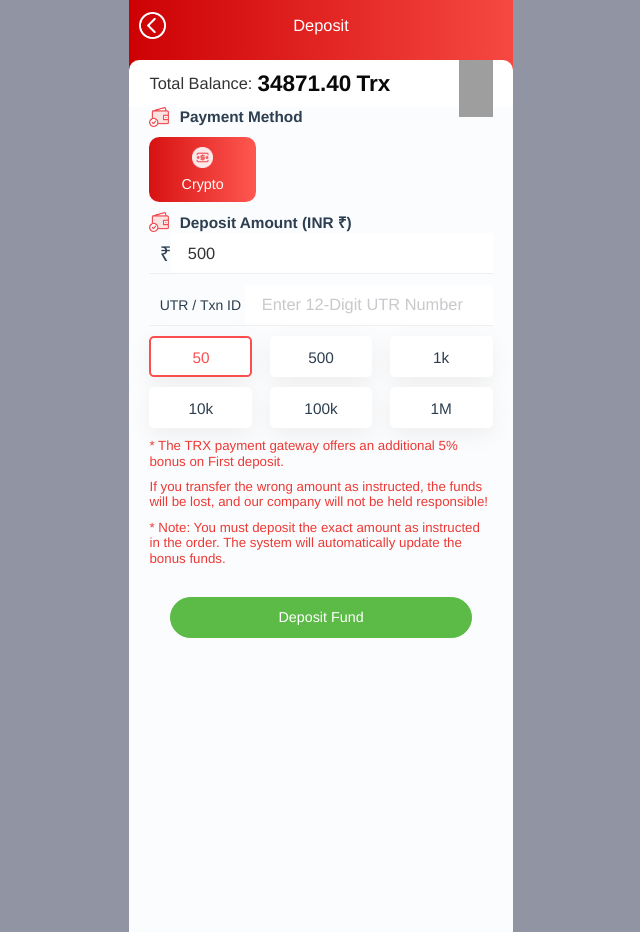
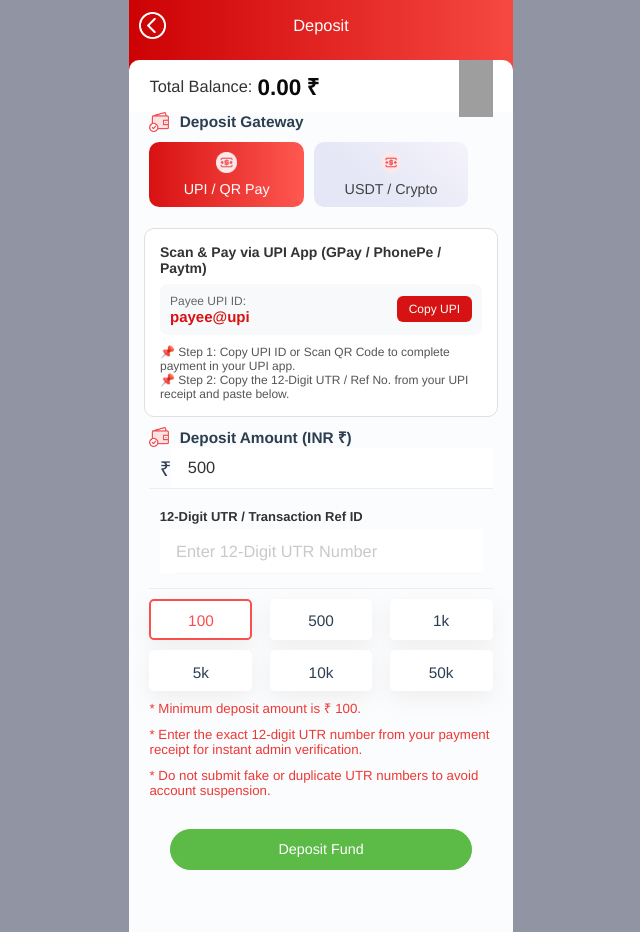
Before and after one commit to r40470246-boop/wingo-source-code, a Node server app: template views/wallet/recharge.ejs in a window 1280 px wide. Shown: the whole page, without its empty margins (319-959 px from the left). Run offline with Node 20, Linux system fonts and the light colour scheme; the template is opened without the code that fills it, so the values that code supplies are empty; grey boxes are pictures that could not be loaded.

Commit message:
Update recharge UI with UPI/QR pay and UTR auto-validation, wrap betWinGo in try-catch, add result popup modal

```diff
--- a/server.js
+++ b/server.js
@@ -83,9 +83,21 @@ const initDB = async () => {
 
         await addColumnSafely('result_5d', 'result', 'VARCHAR(50) DEFAULT NULL');
         await addColumnSafely('result_5d', 'get', 'DOUBLE DEFAULT 0');
+        await addColumnSafely('result_5d', 'id_product', 'VARCHAR(100) DEFAULT NULL');
+        await addColumnSafely('result_5d', 'level', 'INT DEFAULT 0');
+        await addColumnSafely('result_5d', 'money', 'DOUBLE DEFAULT 0');
+        await addColumnSafely('result_5d', 'price', 'DOUBLE DEFAULT 0');
         await addColumnSafely('result_k3', 'result', 'VARCHAR(50) DEFAULT NULL');
         await addColumnSafely('result_k3', 'get', 'DOUBLE DEFAULT 0');
+        await addColumnSafely('result_k3', 'id_product', 'VARCHAR(100) DEFAULT NULL');
+        await addColumnSafely('result_k3', 'level', 'INT DEFAULT 0');
+        await addColumnSafely('result_k3', 'money', 'DOUBLE DEFAULT 0');
+        await addColumnSafely('result_k3', 'price', 'DOUBLE DEFAULT 0');
+        await addColumnSafely('result_k3', 'typeGame', 'VARCHAR(50) DEFAULT NULL');
         await addColumnSafely('minutes_1', 'money', 'DOUBLE DEFAULT 0');
+        await addColumnSafely('minutes_1', 'id_product', 'VARCHAR(100) DEFAULT NULL');
+        await addColumnSafely('minutes_1', 'level', 'INT DEFAULT 0');
+        await addColumnSafely('minutes_1', 'today', 'VARCHAR(50) DEFAULT NULL');
         await addColumnSafely('recharge', 'utr', 'VARCHAR(100) DEFAULT NULL');
         await addColumnSafely('admin', 'win_rate', 'INT DEFAULT 80');
     } catch (e) {
--- a/views/wallet/recharge.ejs
+++ b/views/wallet/recharge.ejs
@@ -48,7 +48,7 @@
                     <div data-v-67caa467="" class="c-row c-row-middle">
                         <div data-v-67caa467="" class="money">
                             <!---->
-                            <div data-v-67caa467="">34871.40<span data-v-67caa467="" class="p-l-5">Trx</span></div>
+                            <div data-v-67caa467=""><span id="user_wallet_balance">0.00</span><span data-v-67caa467="" class="p-l-5">₹</span></div>
                         </div>
                         <div data-v-67caa467="" class="van-image img m-l-10" style="width: 18px; height: 18px;">
                             <img src="/images/reload.png" class="van-image__img">
@@ -61,102 +61,36 @@
                         <div data-v-67caa467="" class="van-image" style="width: 20px; height: 20px;">
                             <img src="/images/htmls2.png" class="van-image__img">
                         </div>
-                        <span data-v-67caa467="" class="m-l-10"> Payment Method </span>
+                        <span data-v-67caa467="" class="m-l-10"> Deposit Gateway </span>
                     </div>
                     <div data-v-67caa467="" class="list c-row c-flex-warp m-t-10">
-                        <div data-v-67caa467="" class="item action" type="bank">
+                        <div data-v-67caa467="" class="item action" type="upi" style="width: 45%;">
                             <img data-v-67caa467="" width="20px" height="20px" src="/images/recharge_TRANSFER_red.webp" class="img">
-                            <div data-v-67caa467="" class="name">Crypto</div>
-
-                            <!---->
+                            <div data-v-67caa467="" class="name">UPI / QR Pay</div>
+                        </div>
+                        <div data-v-67caa467="" class="item" type="usdt" style="width: 45%; margin-left: 10px;">
+                            <img data-v-67caa467="" width="20px" height="20px" src="/images/recharge_TRANSFER_red.webp" class="img">
+                            <div data-v-67caa467="" class="name">USDT / Crypto</div>
                         </div>
                     </div>
                 </div>
-                <div data-v-67caa467="" class="pay-box" style="display: none">
-                    <div data-v-67caa467="" class="title c-row c-row-middle c-row-between">
-                        <div data-v-67caa467="" class="c-row">
-                            <div data-v-67caa467="" class="van-image" style="width: 20px; height: 20px;"><img src="/images/htmls2.png" class="van-image__img" /></div>
-                            <span data-v-67caa467="" class="m-l-10"> Tron (TRC 20)  </span>
+
+                <!-- UPI / QR Payment Details Card -->
+                <div data-v-67caa467="" class="pay-box m-t-10" id="upi_info_card" style="background: #fff; padding: 15px; border-radius: 10px; margin: 10px 15px; border: 1px solid #e0e0e0;">
+                    <div style="font-weight: 600; color: #333; font-size: 14px; margin-bottom: 8px;">Scan & Pay via UPI App (GPay / PhonePe / Paytm)</div>
+                    <div style="display: flex; align-items: center; justify-content: space-between; background: #f8f9fa; padding: 10px; border-radius: 8px;">
+                        <div>
+                            <div style="font-size: 12px; color: #666;">Payee UPI ID:</div>
+                            <div id="display_upi_id" style="font-size: 15px; font-weight: bold; color: #d71212;">payee@upi</div>
                         </div>
-                        <div data-v-67caa467="" class="time">30:00</div>
+                        <button id="copy_upi_btn" onclick="navigator.clipboard.writeText($('#display_upi_id').text()); alert('UPI ID Copied!');" style="background: #d71212; color: #fff; border: none; padding: 6px 12px; border-radius: 6px; font-size: 12px; cursor: pointer;">Copy UPI</button>
                     </div>
-                    <div data-v-67caa467="" id="box-show">
-                        <div data-v-67caa467="" class="info">
-                            <div data-v-67caa467="" class="box c-row c-row-between c-row-middle">
-                                <div data-v-67caa467="" class="tit">Assest</div>
-                                <div data-v-67caa467="" data-clipboard-text="VIETINBANK" class="c-row c-row-between con c-row-middle tag-read">
-                                    <div data-v-67caa467="" class="text"></div>
-                                    <div data-v-67caa467="">
-                                        <div data-v-67caa467="" class="tag-read van-image" style="width: 22px; height: 20px;"><img src="/images/copy.png" class="van-image__img" /></div>
-                                    </div>
-                                </div>
-                            </div>
-                            <div data-v-67caa467="" class="box c-row c-row-between c-row-middle">
-                                <div data-v-67caa467="" class="tit">Address</div>
-                                <div data-v-67caa467="" class="c-row c-row-between con c-row-middle">
-                                    <div data-v-67caa467="" class="text"></div>
-                                    <div data-v-67caa467="">
-                                        <div data-v-67caa467="" class="tag-read van-image" data-clipboard-text="1068 7531 6411 " style="width: 22px; height: 20px;"><img src="/images/copy.png" class="van-image__img" /></div>
-                                    </div>
-                                </div>
-                            </div>
-                            <!---->
-                            <div data-v-67caa467="" class="box c-row c-row-between c-row-middle">
-                                <div data-v-67caa467="" class="tit">Network</div>
-                                <div data-v-67caa467="" class="c-row c-row-between con c-row-middle">
-                                    <div data-v-67caa467="" class="text"></div>
-                                    <div data-v-67caa467="">
-                                        <div data-v-67caa467="" class="tag-read van-image" data-clipboard-text="" style="width: 22px; height: 20px;"><img src="/images/copy.png" class="van-image__img" /></div>
-                                    </div>
-                                </div>
-
-                            </div>
-                            <div data-v-67caa467="" class="box c-row c-row-between c-row-middle">
-                                <div data-v-67caa467="" class="tit">Amount</div>
-                                <div data-v-67caa467="" class="c-row c-row-between con c-row-middle">
-                                    <div data-v-67caa467="" class="text"></div>
-                                    <div data-v-67caa467="">
-                                        <div data-v-67caa467="" class="tag-read van-image" data-clipboard-text="51906" style="width: 22px; height: 20px;"><img src="/images/copy.png" class="van-image__img" /></div>
-                                    </div>
-                                </div>
-                            </div>
-                            <div data-v-67caa467="" class="box c-row c-row-between c-row-middle">
-                                <div data-v-67caa467="" class="tit">Order ID</div>
-                                <div data-v-67caa467="" class="c-row c-row-between con c-row-middle">
-                                    <div data-v-67caa467="" class="text"></div>
-                                    <div data-v-67caa467="">
-                                        <div data-v-67caa467="" class="tag-read van-image" data-clipboard-text="" style="width: 22px; height: 20px;"><img src="/images/copy.png" class="van-image__img" /></div>
-                                    </div>
-                                </div>
-                            </div>
-                            <div data-v-67caa467="" class="box c-row c-row-between c-row-middle">
-                                <div data-v-67caa467="" class="tit">Date</div>
-                                <div data-v-67caa467="" class="c-row c-row-between con c-row-middle">
-                                    <div data-v-67caa467="" class="text"></div>
-                                    <div data-v-67caa467="">
-                                        <div data-v-67caa467="" class="tag-read van-image" data-clipboard-text="03/07/2022" style="width: 22px; height: 20px;"><img src="/images/copy.png" class="van-image__img" /></div>
-                                    </div>
-                                </div>
-                            </div>
-
-                            <div data-v-67caa467="" class="des"> If you transfer the wrong amount as instructed, and the funds are lost, our company will not be held responsible! </div>
-                            <div data-v-67caa467="" class="des"> Note: Do not cancel the deposit order if the transfer has been completed.</div>
-                            <div data-v-67caa467="" class="btn-list c-row c-row-center m-t-30" id="href-bank">
-                                <div data-v-67caa467="" class="item flex-cover">
-                                    <div data-v-67caa467="" class="btn" style="background-image: linear-gradient(90deg,#d71212,#ff5851);">To continue with the payment.</div>
-                                </div>
-                                <!---->
-                            </div>
-                            <div data-v-67caa467="" class="btn-list c-row c-row-center m-t-30">
-                                <div data-v-67caa467="" class="item flex-cover">
-                                    <div data-v-67caa467="" class="btn cancel">Cancel</div>
-                                </div>
-                                <!---->
-                            </div>
-                        </div>
+                    <div style="margin-top: 10px; font-size: 12px; color: #555;">
+                        📌 Step 1: Copy UPI ID or Scan QR Code to complete payment in your UPI app.<br>
+                        📌 Step 2: Copy the 12-Digit UTR / Ref No. from your UPI receipt and paste below.
                     </div>
                 </div>
-                <!---->
+
                 <div data-v-67caa467="" class="pay-box">
                     <div data-v-67caa467="" class="title c-row c-row-middle c-row-between">
                         <div data-v-67caa467="" class="c-row">
@@ -165,7 +99,6 @@
                             </div>
                             <span data-v-67caa467="" class="m-l-10"> Deposit Amount (INR ₹)</span>
                         </div>
-                        <!---->
                     </div>
                     <div data-v-67caa467="">
                         <div data-v-67caa467="">
@@ -179,19 +112,20 @@
                                     </div>
                                 </div>
                             </div>
-                            <div data-v-67caa467="" class="box numberSize c-row c-row-between c-row-middle p-l-10 m-t-10">
-                                <div data-v-67caa467="" class="fuhao" style="font-size:14px;width:120px;">UTR / Txn ID</div>
-                                <div data-v-67caa467="" class="input van-cell van-field">
+                            <div data-v-67caa467="" class="box numberSize c-row c-row-between c-row-middle p-l-10 m-t-10" style="flex-direction: column; align-items: flex-start; height: auto; padding: 10px;">
+                                <div style="font-weight: 600; font-size: 13px; color: #333; margin-bottom: 5px;">12-Digit UTR / Transaction Ref ID</div>
+                                <div data-v-67caa467="" class="input van-cell van-field" style="width: 100%;">
                                     <div class="van-cell__value van-cell__value--alone van-field__value">
                                         <div class="van-field__body">
-                                            <input type="text" id="utr_number" placeholder="Enter 12-Digit UTR Number" class="van-field__control">
+                                            <input type="text" id="utr_number" maxlength="12" placeholder="Enter 12-Digit UTR Number" class="van-field__control" style="width: 100%;">
                                         </div>
                                     </div>
                                 </div>
+                                <span id="utr_status" style="font-size: 12px; margin-top: 4px; font-weight: 600;"></span>
                             </div>
                             <div data-v-67caa467="" class="list m-t-10 c-row c-row-between c-flex-warp">
-                                <div data-v-67caa467="" data-money="50" class="li action">
-                                    <span data-v-67caa467="" class="number">50</span>
+                                <div data-v-67caa467="" data-money="100" class="li action">
+                                    <span data-v-67caa467="" class="number">100</span>
                                 </div>
                                 <div data-v-67caa467="" data-money="500" class="li">
                                     <span data-v-67caa467="" class="number">500</span>
@@ -199,24 +133,24 @@
                                 <div data-v-67caa467="" data-money="1000" class="li">
                                     <span data-v-67caa467="" class="number">1k</span>
                                 </div>
+                                <div data-v-67caa467="" data-money="5000" class="li">
+                                    <span data-v-67caa467="" class="number">5k</span>
+                                </div>
                                 <div data-v-67caa467="" data-money="10000" class="li">
                                     <span data-v-67caa467="" class="number">10k</span>
                                 </div>
-                                <div data-v-67caa467="" data-money="100000" class="li">
-                                    <span data-v-67caa467="" class="number">100k</span>
-                                </div>
-                                <div data-v-67caa467="" data-money="1000000" class="li">
-                                    <span data-v-67caa467="" class="number">1M</span>
+                                <div data-v-67caa467="" data-money="50000" class="li">
+                                    <span data-v-67caa467="" class="number">50k</span>
                                 </div>
                             </div>
                             <div data-v-67caa467="">
                                 <div data-v-67caa467="" class="des">
-                                    * The TRX payment gateway offers an additional 5% bonus on First deposit.
+                                    * Minimum deposit amount is ₹ 100.
                                 </div>
                                 <div data-v-67caa467="" class="des">
-                                    If you transfer the wrong amount as instructed, the funds will be lost, and our company will not be held responsible! </div>
+                                    * Enter the exact 12-digit UTR number from your payment receipt for instant admin verification. </div>
                                 <div data-v-67caa467="" class="des">
-                                    * Note: You must deposit the exact amount as instructed in the order. The system will automatically update the bonus funds.
+                                    * Do not submit fake or duplicate UTR numbers to avoid account suspension.
                                 </div>
                             </div>
                             <div data-v-67caa467="" class="btn-list c-row c-row-center m-t-30">
@@ -276,7 +210,7 @@
                 success: function (response) {
                     let user = response.data;
                     $('.wallet-user .name').text(user.name_user);
-                    $('.money').text(user.money_user + ".00 Trx");
+                    $('#user_wallet_balance').text(user.money_user);
                 }
             });
         });
@@ -287,7 +221,19 @@
             success: function (response) {
                 let user = response.data;
                 $('.wallet-user .name').text(user.name_user);
-                $('.money').text(user.money_user + ".00 Trx");
+                $('#user_wallet_balance').text(user.money_user);
+            }
+        });
+
+        $('#utr_number').on('input', function() {
+            let val = $(this).val().replace(/\D/g, '');
+            $(this).val(val);
+            if (val.length === 12) {
+                $('#utr_status').text('✔ Valid 12-Digit UTR Number').css('color', '#6abe57');
+            } else if (val.length > 0) {
+                $('#utr_status').text('UTR must be exactly 12 digits (' + val.length + '/12)').css('color', '#ed3935');
+            } else {
+                $('#utr_status').text('');
             }
         });
         $('input').on('input',(e) => {
```
Also changed, not shown: controllers/winGoController.js (+14 -7 lines), public/js/wingo1.js (+41 -1 lines).
